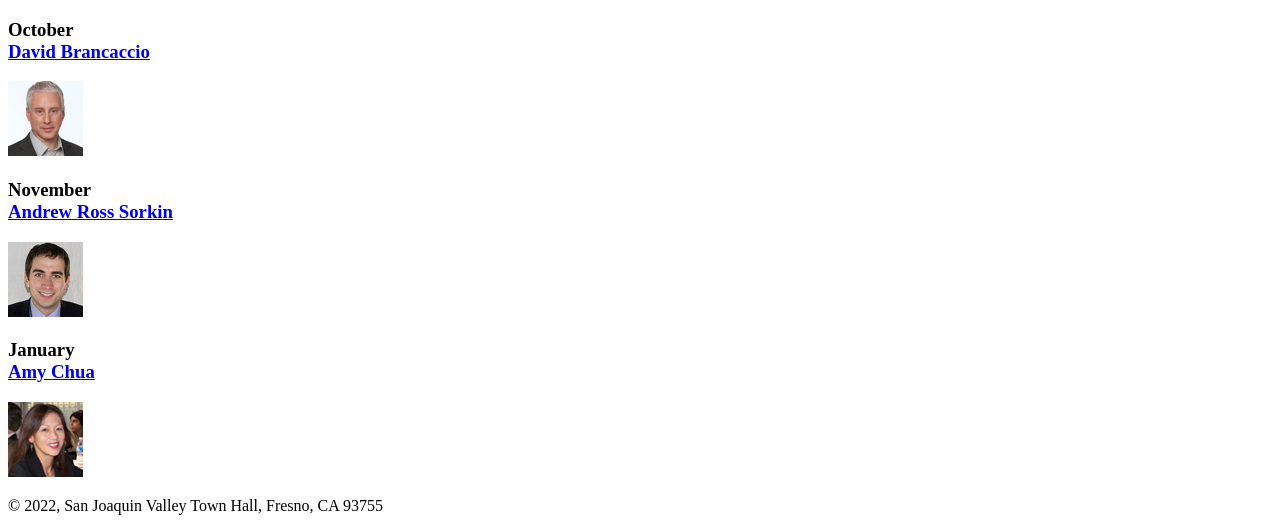
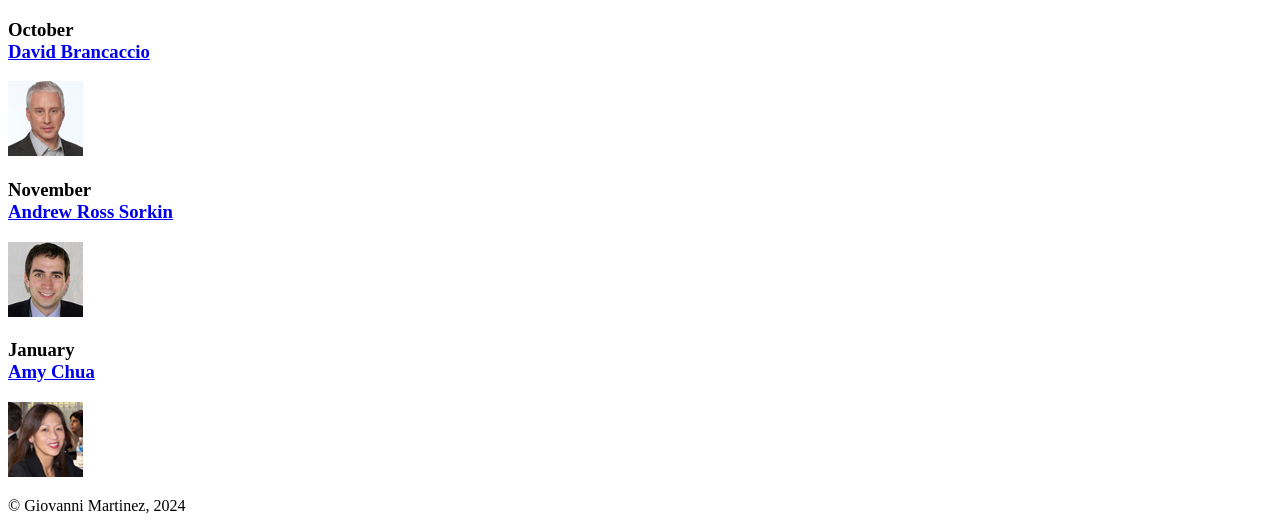
Before and after one commit to Gm31518821/A06, a plain HTML site: page c4_index.html in a window 1280 px wide. Shown: the part 504-1035 px from the top of the page. Drawn offline with Linux system fonts and the light colour scheme; files whose address does not match are found by name.

Commit message:
Update c4_index.html

```diff
--- a/c4_index.html
+++ b/c4_index.html
@@ -38,7 +38,7 @@
 		<img src="images/chua75.jpg" alt="Amy Chua photo">
 	</main>
 	<footer>
-		<p>&copy; 2022, San Joaquin Valley Town Hall, Fresno, CA 93755</p>
+		<p>&copy; Giovanni Martinez, 2024</p>
 	</footer>
 </body>
 </html>
```
